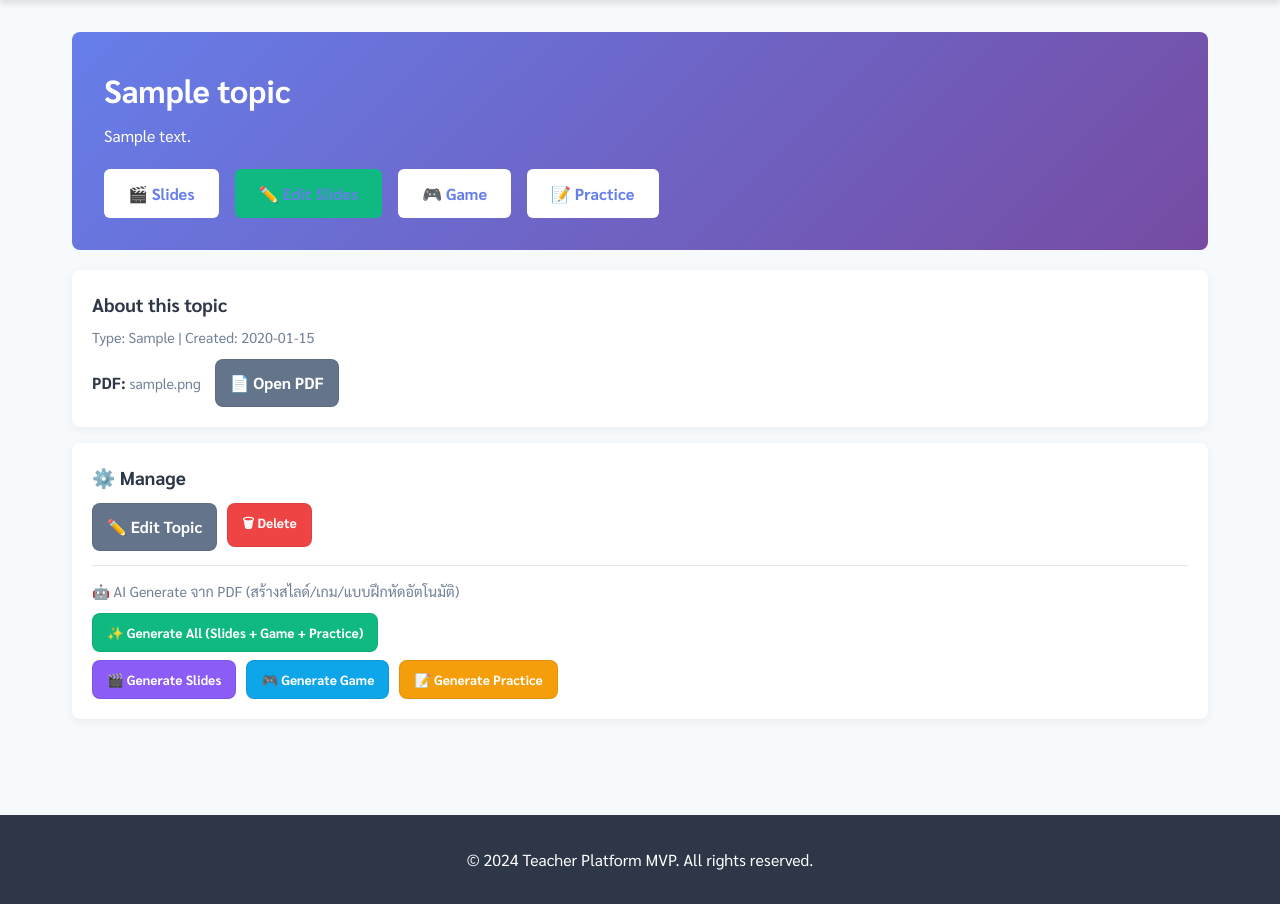
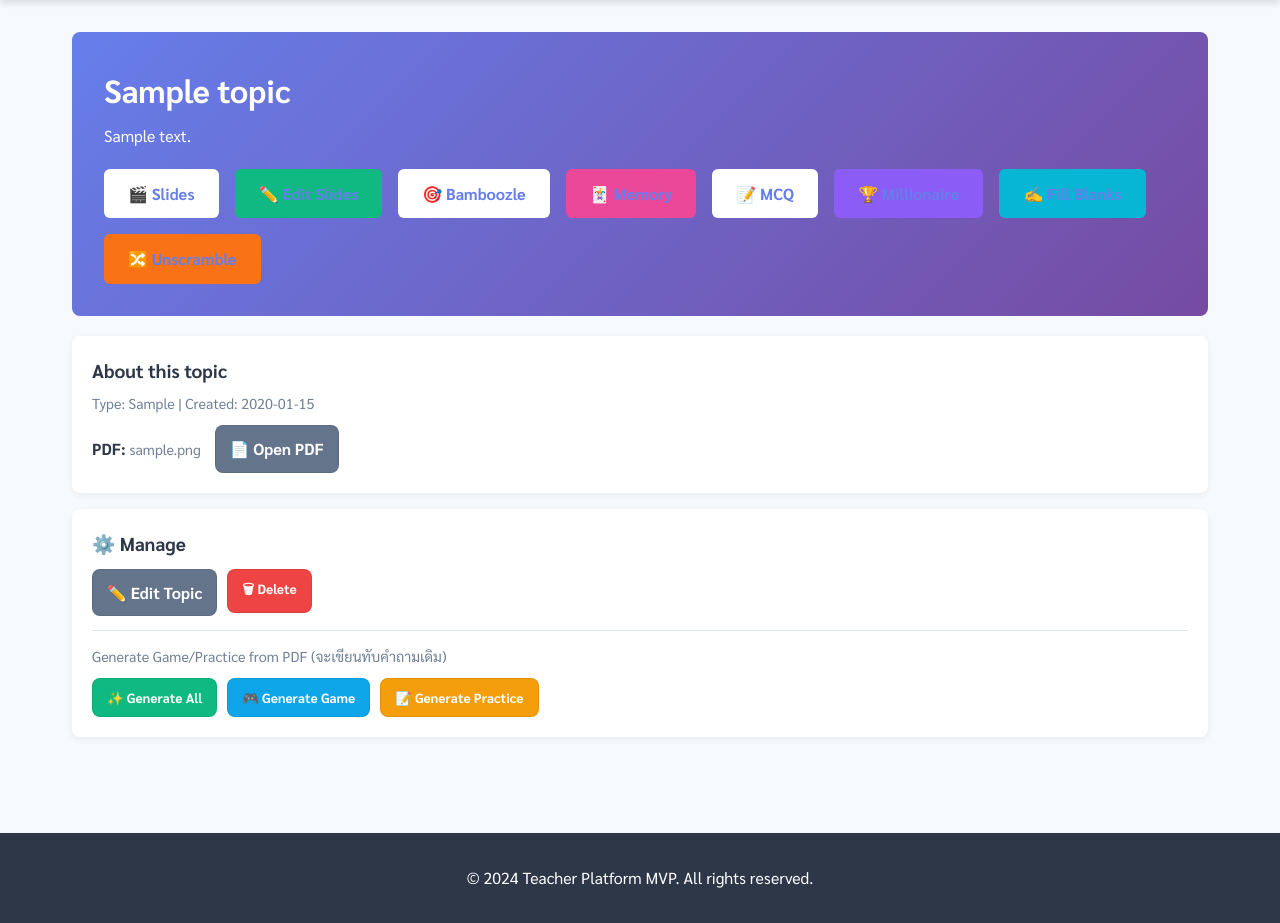
Before and after one commit to Gowithe/classready, a Flask app: page /topic/1 in a window 1280 px wide. Shown: the part 78-1001 px from the top of the page. Run offline with Flask 3, Linux system fonts and the light colour scheme; the visitor is signed in with stand-in values (Sample User, id 1); tables that the repository leaves empty hold one stand-in row (values such as "Sample post").

Commit message:
Update topic_detail.html

```diff
--- a/templates/topic_detail.html
+++ b/templates/topic_detail.html
@@ -197,13 +197,17 @@
     {% endif %}
 
     {% if has_game %}
-      <a href="{{ url_for('game', topic_id=topic.id) }}">🎮 Game</a>
+      <a href="{{ url_for('game', topic_id=topic.id) }}">🎯 Bamboozle</a>
+      <a href="{{ url_for('game_memory', topic_id=topic.id) }}" style="background: #ec4899;">🃏 Memory</a>
     {% else %}
-      <a class="disabled" href="javascript:void(0)" title="กรุณา Generate Game ก่อน">🎮 Game <span class="nav-badge">ยังไม่มี</span></a>
+      <a class="disabled" href="javascript:void(0)" title="กรุณา Generate Game ก่อน">🎯 Bamboozle <span class="nav-badge">ยังไม่มี</span></a>
     {% endif %}
 
     {% if has_practice %}
-      <a href="{{ url_for('practice', topic_id=topic.id) }}">📝 Practice</a>
+      <a href="{{ url_for('practice', topic_id=topic.id) }}">📝 MCQ</a>
+      <a href="{{ url_for('game_millionaire', topic_id=topic.id) }}" style="background: #8b5cf6;">🏆 Millionaire</a>
+      <a href="{{ url_for('practice_fill_blanks', topic_id=topic.id) }}" style="background: #06b6d4;">✍️ Fill Blanks</a>
+      <a href="{{ url_for('practice_unscramble', topic_id=topic.id) }}" style="background: #f97316;">🔀 Unscramble</a>
     {% else %}
       <a class="disabled" href="javascript:void(0)" title="กรุณา Generate Practice ก่อน">📝 Practice <span class="nav-badge">ยังไม่มี</span></a>
     {% endif %}
@@ -244,18 +248,12 @@
   <hr style="margin:14px 0; border:none; border-top:1px solid #e2e8f0;">
 
   <div class="muted" style="margin-bottom:8px;">
-    🤖 AI Generate จาก PDF (สร้างสไลด์/เกม/แบบฝึกหัดอัตโนมัติ)
+    Generate Game/Practice from PDF (จะเขียนทับคำถามเดิม)
   </div>
 
   <div class="btnrow">
     <button class="btn2 green" id="btnGenAll" type="button" {% if not topic.pdf_file %}disabled{% endif %}>
-      ✨ Generate All (Slides + Game + Practice)
-    </button>
-  </div>
-
-  <div class="btnrow" style="margin-top: 8px;">
-    <button class="btn2" id="btnGenSlides" type="button" style="background: #8b5cf6;" {% if not topic.pdf_file %}disabled{% endif %}>
-      🎬 Generate Slides
+      ✨ Generate All
     </button>
     <button class="btn2 secondary" id="btnGenGame" type="button" {% if not topic.pdf_file %}disabled{% endif %}>
       🎮 Generate Game
@@ -292,10 +290,8 @@
   }
 
   function showModal(mode) {
-    let message = 'Generating Slides + Game + Practice from PDF...';
-    if (mode === 'slides') {
-      message = 'Generating Slides from PDF...';
-    } else if (mode === 'game') {
+    let message = 'Generating Game + Practice from PDF...';
+    if (mode === 'game') {
       message = 'Generating Game from PDF...';
     } else if (mode === 'practice') {
       message = 'Generating Practice from PDF...';
@@ -327,21 +323,11 @@
       return;
     }
 
-    let confirmMsg = `ยืนยัน Generate (${mode}) จาก PDF?`;
-    if (mode === 'all') {
-      confirmMsg = 'ยืนยัน Generate All (Slides + Game + Practice) จาก PDF?\nระบบจะเขียนทับข้อมูลเดิมทั้งหมด';
-    } else if (mode === 'slides') {
-      confirmMsg = 'ยืนยัน Generate Slides จาก PDF?\nระบบจะเขียนทับสไลด์เดิม';
-    } else {
-      confirmMsg = `ยืนยัน Generate ${mode} จาก PDF?\nระบบจะเขียนทับคำถามเดิม`;
-    }
-
-    const ok = confirm(confirmMsg);
+    const ok = confirm(`ยืนยัน Generate (${mode}) จาก PDF?\nระบบจะเขียนทับคำถามเดิม`);
     if(!ok) return;
 
     const buttons = [
       document.getElementById('btnGenAll'),
-      document.getElementById('btnGenSlides'),
       document.getElementById('btnGenGame'),
       document.getElementById('btnGenPractice')
     ];
@@ -351,7 +337,7 @@
     showModal(mode);
 
     try{
-      setStatus('⏳ Generating... (กำลังสร้างเนื้อหาจาก PDF)');
+      setStatus('⏳ Generating... (กำลังสร้างคำถามจาก PDF)');
 
       const res = await fetch(`/api/topic/${topicId}/generate`, {
         method: 'POST',
@@ -372,9 +358,7 @@
       setStatus('✅ Generated successfully!');
       hideModal();
 
-      if(mode === 'slides'){
-        window.location.href = `/topic/${topicId}/slides`;
-      }else if(mode === 'game'){
+      if(mode === 'game'){
         window.location.href = `/topic/${topicId}/game`;
       }else if(mode === 'practice'){
         window.location.href = `/topic/${topicId}/practice`;
@@ -394,12 +378,10 @@
   }
 
   const btnAll = document.getElementById('btnGenAll');
-  const btnSlides = document.getElementById('btnGenSlides');
   const btnGame = document.getElementById('btnGenGame');
   const btnPractice = document.getElementById('btnGenPractice');
 
   if(btnAll) btnAll.addEventListener('click', () => callGenerate('all'));
-  if(btnSlides) btnSlides.addEventListener('click', () => callGenerate('slides'));
   if(btnGame) btnGame.addEventListener('click', () => callGenerate('game'));
   if(btnPractice) btnPractice.addEventListener('click', () => callGenerate('practice'));
 </script>
```
